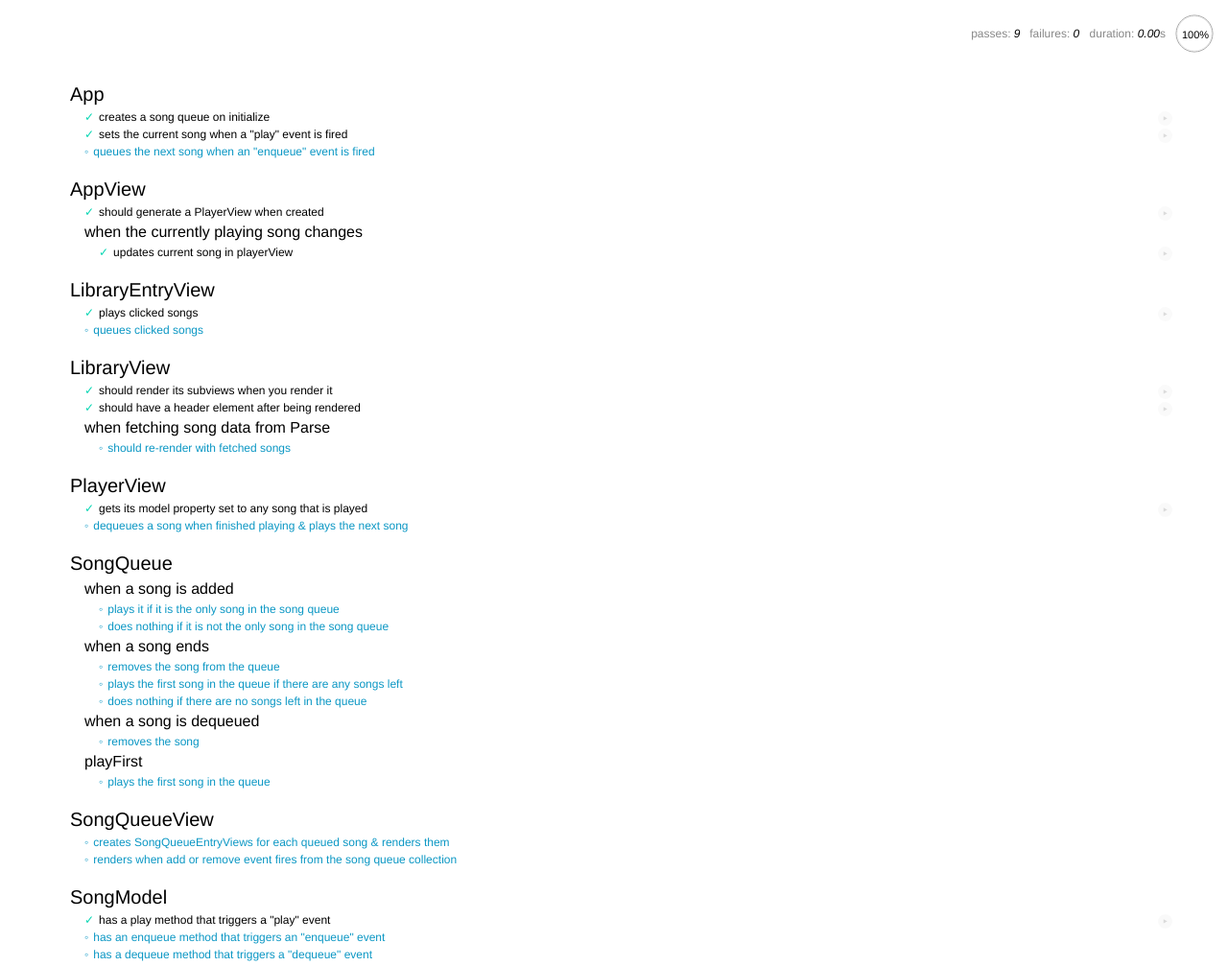
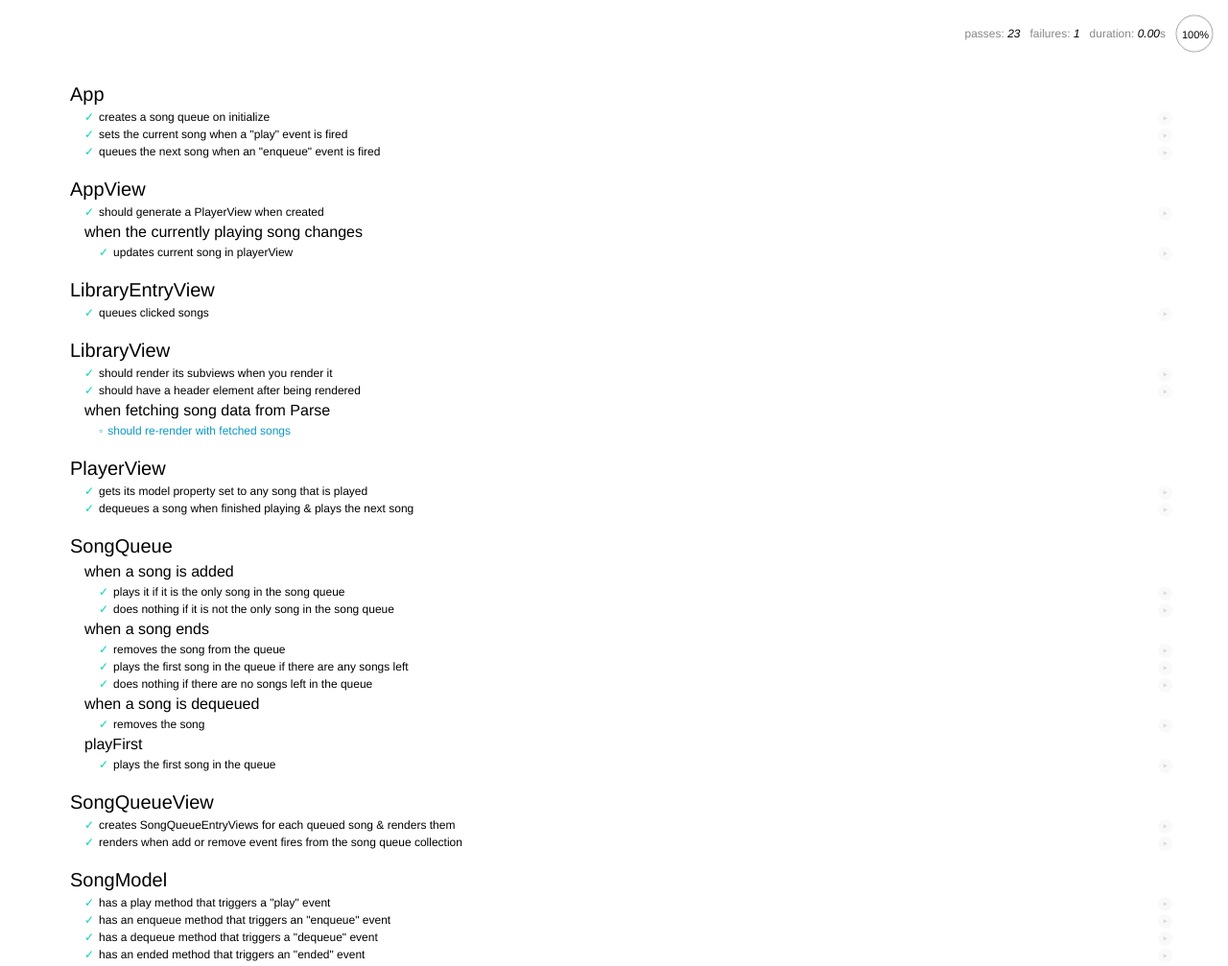
Before and after one commit to auslaendernola/MyTunes, a website: page test/SpecRunner.html in a window 1280 px wide. Shown: the top 1007 px of the page at 96% size. Drawn offline with Linux system fonts and the light colour scheme.

Commit message:
Done with basic tests

```diff
--- a/client/collections/SongQueue.js
+++ b/client/collections/SongQueue.js
@@ -4,6 +4,24 @@ var SongQueue = Backbone.Collection.extend({
   model: SongModel,
 
   initialize: function() {
+    this.on('add', function() {
+      if (this.at(1) === undefined) {
+        this.playFirst();
+      }
+    });
+    this.on('ended', function() {
+      this.remove(this.at(0));
+      if (this.at(0)) {
+        this.playFirst();
+      }
+    });
+    this.on('dequeue', function() {
+      this.remove(this);
+    });
+  },
+
+  playFirst: function(song) {
+    this.at(0).play();
   }
 
 });
--- a/client/models/AppModel.js
+++ b/client/models/AppModel.js
@@ -16,6 +16,10 @@ var AppModel = Backbone.Model.extend({
     params.library.on('play', function(song) {
       this.set('currentSong', song);
     }, this);
+
+    params.library.on('enqueue', function(song) {
+      this.get('songQueue').add(song);
+    }, this);
   }
 
 });
--- a/client/models/SongModel.js
+++ b/client/models/SongModel.js
@@ -4,6 +4,14 @@ var SongModel = Backbone.Model.extend({
   play: function() {
     // Triggering an event here will also trigger the event on the collection
     this.trigger('play', this);
+  },
+  enqueue: function() {
+    this.trigger('enqueue', this);
+  },
+  dequeue: function() {
+    this.trigger('dequeue', this);
+  },
+  ended: function() {
+    this.trigger('ended', this);
   }
-
 });
--- a/client/views/LibraryEntryView.js
+++ b/client/views/LibraryEntryView.js
@@ -8,11 +8,15 @@ var LibraryEntryView = Backbone.View.extend({
   events: {
     'click': function() {
       this.model.play();
-    }
+    },
+    'click': function() {
+      this.model.enqueue();
+    },
   },
 
   render: function() {
     return this.$el.html(this.template(this.model.attributes));
-  }
+  },
+
 
 });
--- a/client/views/PlayerView.js
+++ b/client/views/PlayerView.js
@@ -6,6 +6,9 @@ var PlayerView = Backbone.View.extend({
   el: '<audio controls autoplay />',
 
   initialize: function() {
+    this.$el.on('ended', function(song) {
+      this.model.ended(song);
+    }.bind(this));
   },
 
   setSong: function(song) {
--- a/client/views/SongQueueEntryView.js
+++ b/client/views/SongQueueEntryView.js
@@ -1,4 +1,24 @@
 // SongQueueEntryView.js - Defines a backbone view class for the song queue entries.
 var SongQueueEntryView = Backbone.View.extend({
   // your code here!
+  tagName: 'span',
+
+  initialize: function () {
+    this.on('click', function() {
+      this.dequeue();
+    });
+  },
+
+  template: _.template('<td><%= artist %></td><td><%= title %></td>'),
+
+  event: {
+    'click': function() {
+      this.dequeue();
+    }
+  },
+
+  render: function() {
+    return this.$el.html(this.template(this.model.attributes));
+  },
+
 });
--- a/client/views/SongQueueView.js
+++ b/client/views/SongQueueView.js
@@ -2,10 +2,15 @@
 var SongQueueView = Backbone.View.extend({
 
   initialize: function() {
+    this.collection.on('add remove', this.render, this);
   },
 
   render: function() {
-    return this.$el;
-  }
+    this.$el.html('<div></div>').append(
+      this.collection.map(function(song) {
+        return new SongQueueEntryView({model: song}).render();
+      })
+    );
+  },
 
 });
--- a/test/SpecRunner.html
+++ b/test/SpecRunner.html
@@ -43,6 +43,7 @@
   <script src="spec/SongQueueViewSpec.js"></script>
   <script src="spec/SongSpec.js"></script>
   <script src="spec/SongsSpec.js"></script>
+  <script src="spec/SongQueueEntryViewSpec.js"></script>
 
 </head>
 <body>
--- a/test/spec/AppSpec.js
+++ b/test/spec/AppSpec.js
@@ -27,7 +27,7 @@ describe('App', function() {
     expect(app.get('currentSong')).to.equal(app.get('library').at(0));
   });
 
-  xit('queues the next song when an "enqueue" event is fired', function() {
+  it('queues the next song when an "enqueue" event is fired', function() {
     app.get('library').at(1).enqueue();
     expect(app.get('songQueue').at(0)).to.equal(app.get('library').at(1));
   });
--- a/test/spec/LibraryEntryViewSpec.js
+++ b/test/spec/LibraryEntryViewSpec.js
@@ -13,16 +13,16 @@ describe('LibraryEntryView', function() {
 
   // This spec passes already, but it's mutually exclusive with the one below.
   // Comment it out when implementing the song queue.
-  it ('plays clicked songs', function() {
-    sinon.spy(SongModel.prototype, 'play');
+  // it ('plays clicked songs', function() {
+  //   sinon.spy(SongModel.prototype, 'play');
+  //
+  //   view.$el.children().first().click();
+  //   expect(model.play).to.have.been.called;
+  //
+  //   SongModel.prototype.play.restore();
+  // });
 
-    view.$el.children().first().click();
-    expect(model.play).to.have.been.called;
-
-    SongModel.prototype.play.restore();
-  });
-
-  xit('queues clicked songs', function() {
+  it('queues clicked songs', function() {
     sinon.spy(SongModel.prototype, 'enqueue');
 
     view.$el.children().first().click();
--- a/test/spec/PlayerViewSpec.js
+++ b/test/spec/PlayerViewSpec.js
@@ -31,7 +31,7 @@ describe('PlayerView', function() {
     expect(appView.playerView.model).to.equal(library.at(0));
   });
 
-  xit('dequeues a song when finished playing & plays the next song', function() {
+  it('dequeues a song when finished playing & plays the next song', function() {
     var firstSong = library.at(0);
     var secondSong = library.at(1);
     var thirdSong = library.at(2);
--- /dev/null
+++ b/test/spec/SongQueueEntryViewSpec.js
@@ -0,0 +1,19 @@
+describe('SongQueueEntryView', function() {
+  var view, model;
+
+  beforeEach(function() {
+    model = new SongModel({
+      artist: 'data',
+      url: '/test/testsong.mp3',
+      title: 'test song'
+    });
+    view = new SongQueueEntryView({model: model});
+    view.render();
+  });
+  it('removes a song from the queue when clicked', function() {
+    sinon.spy(SongModel.prototype, 'dequeue');
+    view.$el.children().first().click();
+    expect(model.dequeue).to.have.been.called;
+    SongModel.prototype.dequeue.restore();
+  });
+});
--- a/test/spec/SongQueueSpec.js
+++ b/test/spec/SongQueueSpec.js
@@ -20,13 +20,13 @@ describe('SongQueue', function() {
   });
 
   describe('when a song is added', function() {
-    xit('plays it if it is the only song in the song queue', function() {
+    it('plays it if it is the only song in the song queue', function() {
       var songQueue = new SongQueue();
       songQueue.add(songData1);
       expect(playSpy).to.have.been.called;
     });
 
-    xit('does nothing if it is not the only song in the song queue', function() {
+    it('does nothing if it is not the only song in the song queue', function() {
       var songQueue = new SongQueue(songData1);
       songQueue.add(songData2);
       expect(playSpy).to.have.not.been.called;
@@ -34,7 +34,7 @@ describe('SongQueue', function() {
   });
 
   describe('when a song ends', function() {
-    xit('removes the song from the queue', function() {
+    it('removes the song from the queue', function() {
       var songQueue = new SongQueue([songData1, songData2]);
       song2 = songQueue.at(1);
       expect(songQueue.length).to.equal(2);
@@ -43,13 +43,13 @@ describe('SongQueue', function() {
       expect(songQueue.at(0)).to.equal(song2);
     });
 
-    xit('plays the first song in the queue if there are any songs left', function() {
+    it('plays the first song in the queue if there are any songs left', function() {
       var songQueue = new SongQueue([songData1, songData2]);
       songQueue.at(0).ended();
       expect(playSpy).to.have.been.called;
     });
 
-    xit('does nothing if there are no songs left in the queue', function() {
+    it('does nothing if there are no songs left in the queue', function() {
       var songQueue = new SongQueue(songData1);
       songQueue.at(0).ended();
       expect(playSpy).to.have.not.been.called;
@@ -57,7 +57,7 @@ describe('SongQueue', function() {
   });
 
   describe('when a song is dequeued', function() {
-    xit('removes the song', function() {
+    it('removes the song', function() {
       removeSpy = sinon.spy(SongQueue.prototype, 'remove');
       var songQueue = new SongQueue(songData1);
       songQueue.at(0).dequeue();
@@ -67,7 +67,7 @@ describe('SongQueue', function() {
   });
 
   describe('playFirst', function() {
-    xit('plays the first song in the queue', function() {
+    it('plays the first song in the queue', function() {
       sinon.spy(SongModel.prototype, 'play');
       var songQueue = new SongQueue(songData1);
       songQueue.playFirst();
--- a/test/spec/SongQueueViewSpec.js
+++ b/test/spec/SongQueueViewSpec.js
@@ -16,14 +16,14 @@ describe('SongQueueView', function() {
     ]);
   });
 
-  xit('creates SongQueueEntryViews for each queued song & renders them', function() {
+  it('creates SongQueueEntryViews for each queued song & renders them', function() {
     sinon.spy(SongQueueEntryView.prototype, 'render');
     view = new SongQueueView({collection: fakeSongs});
     view.render();
     expect(SongQueueEntryView.prototype.render).to.have.been.called;
   });
 
-  xit('renders when add or remove event fires from the song queue collection', function() {
+  it('renders when add or remove event fires from the song queue collection', function() {
     sinon.spy(SongQueueView.prototype, 'render');
     view = new SongQueueView({collection: fakeSongs});
     view.collection.add({
@@ -35,4 +35,5 @@ describe('SongQueueView', function() {
     expect(view.render).to.have.been.called;
   });
 
+
 });
--- a/test/spec/SongSpec.js
+++ b/test/spec/SongSpec.js
@@ -15,17 +15,17 @@ describe('SongModel', function() {
     expect(model.trigger).to.have.been.calledWith('play', model);
   });
 
-  xit('has an enqueue method that triggers an "enqueue" event', function() {
+  it('has an enqueue method that triggers an "enqueue" event', function() {
     model.enqueue();
     expect(model.trigger).to.have.been.calledWith('enqueue', model);
   });
 
-  xit('has a dequeue method that triggers a "dequeue" event', function() {
+  it('has a dequeue method that triggers a "dequeue" event', function() {
     model.dequeue();
     expect(model.trigger).to.have.been.calledWith('dequeue', model);
   });
 
-  xit('has an ended method that triggers an "ended" event', function() {
+  it('has an ended method that triggers an "ended" event', function() {
     model.play();
     model.ended();
     expect(model.trigger).to.have.been.calledWith('ended', model);
```
Also changed, not shown: client/views/AppView.js (line endings or trailing spaces), test/spec/AppViewSpec.js (line endings or trailing spaces), 1 other file.
